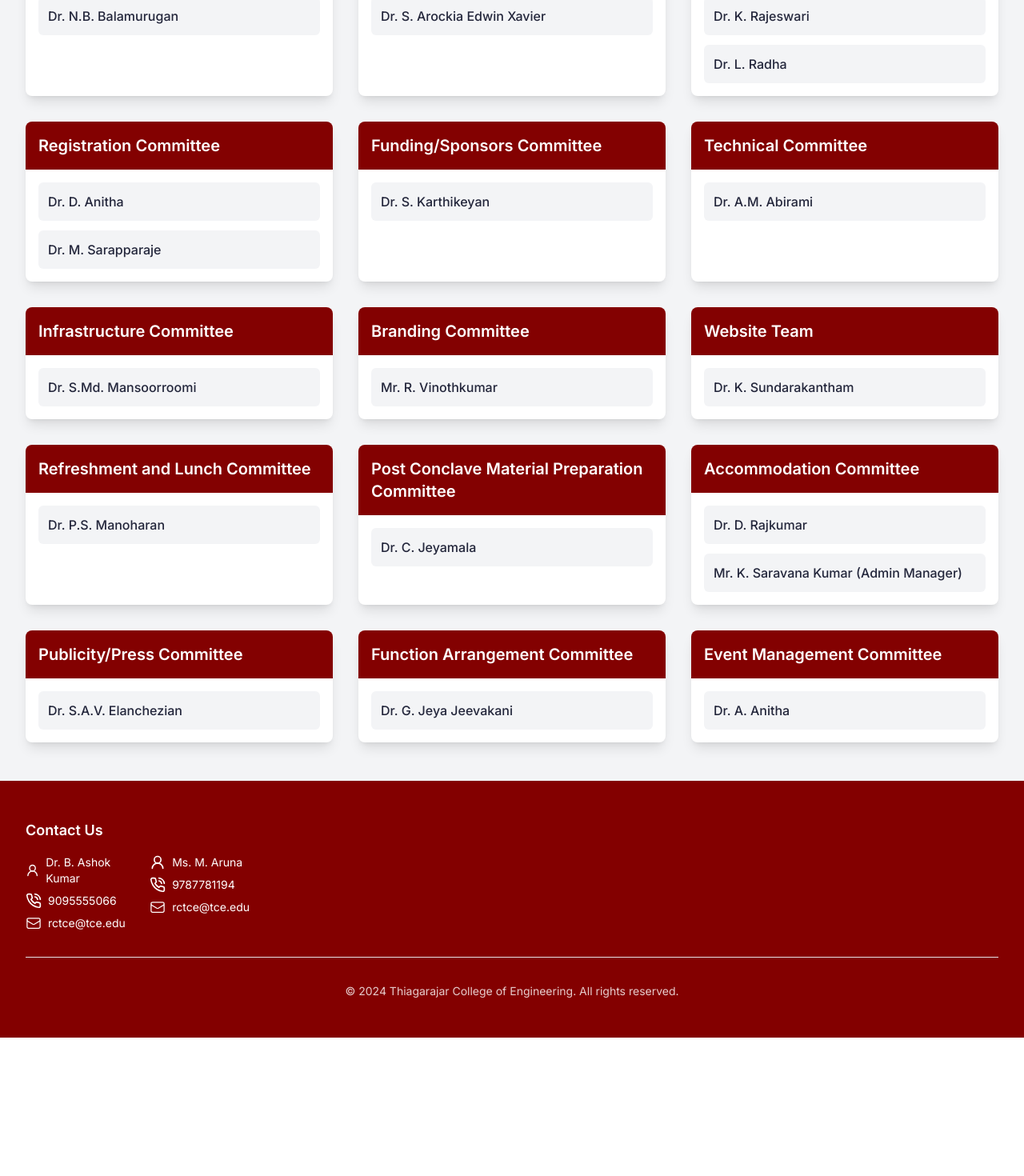
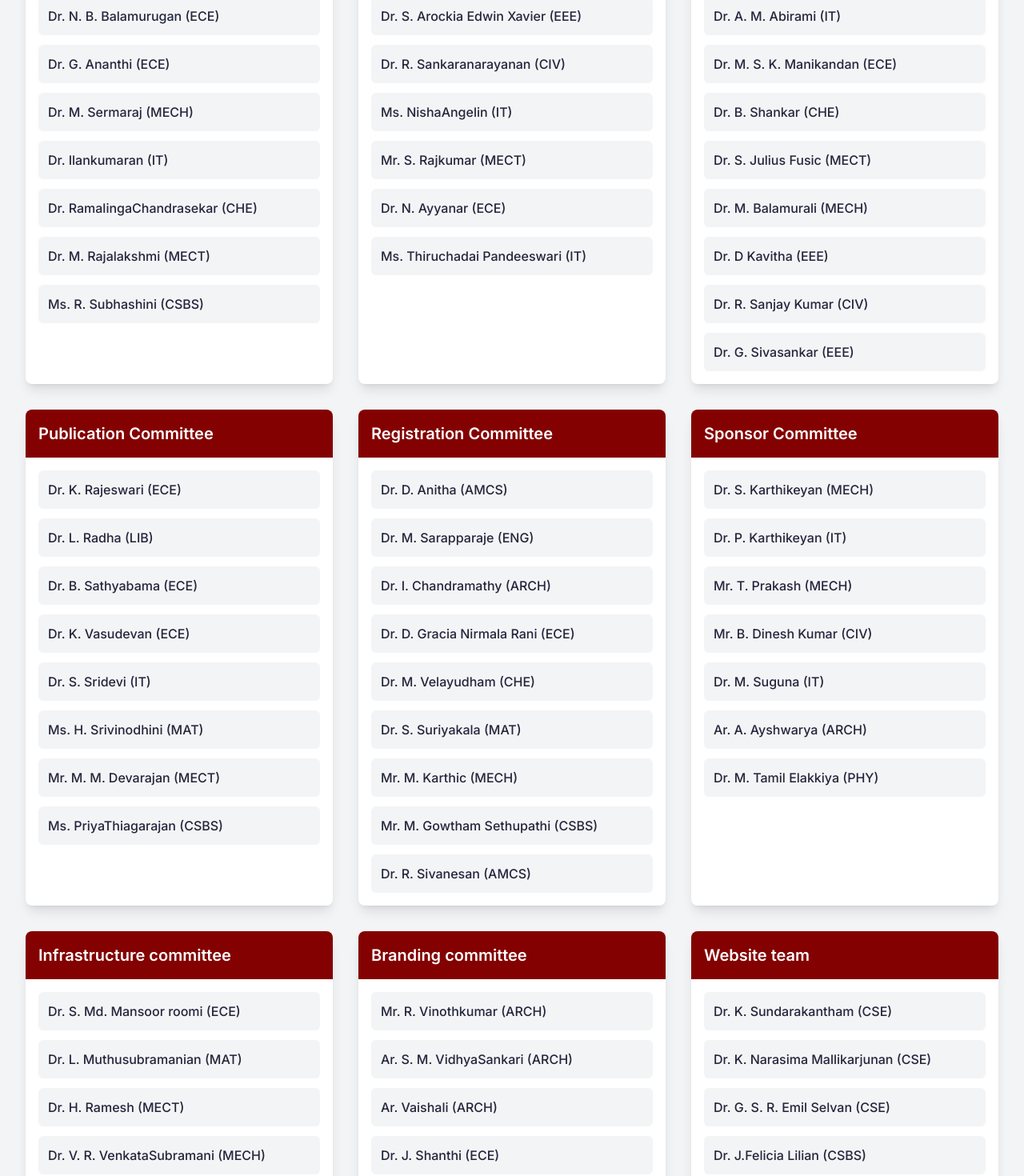
Before and after one commit to kmrsanthosh/TCEResearchConclave, a Next.js app: page /TCEResearchConclave/committee in a window 1280 px wide. Shown: the part 900-2370 px from the top of the page at 80% size. Before the commit the page ends 2197 px from the top, so only its background shows below. Built offline with nearby package versions, Linux system fonts and the light colour scheme.

Commit message:
Changed Commitee Members List

```diff
--- a/app/committee/page.tsx
+++ b/app/committee/page.tsx
@@ -49,193 +49,189 @@ const committees: Committee[] = [
   {
     title: "Programme Committee",
     members: [
-      "Dr. N.B. Balamurugan",
-      // "Dr. G. Ananthi",
-      // "Dr. M. Sermaraj",
-      // "Dr. Ilankumaran",
-      // "Dr. Ramalinga Chandrasekar",
-      // "Dr. M. Rajalakshmi",
-      // "Ms. R. Subhashini",
+      "Dr. N. B. Balamurugan (ECE)",
+      "Dr. G. Ananthi (ECE)",
+      "Dr. M. Sermaraj (MECH)",
+      "Dr. Ilankumaran (IT)",
+      "Dr. RamalingaChandrasekar (CHE)",
+      "Dr. M. Rajalakshmi (MECT)",
+      "Ms. R. Subhashini (CSBS)",
     ],
   },
   {
     title: "Finance Committee",
     members: [
-      "Dr. S. Arockia Edwin Xavier",
-      // "Mr. M. Sivakumar (Accounts)",
-      // "Dr. R. Sankaranarayanan",
-      // "Ms. Nisha Angelin",
-      // "Mr. S. Rajkumar",
-      // "Dr. N. Ayyanar",
-      // "Ms. S. Thiruchadai Pandeeswari",
+      "Dr. S. Arockia Edwin Xavier (EEE)",
+      "Dr. R. Sankaranarayanan (CIV)",
+      "Ms. NishaAngelin (IT)",
+      "Mr. S. Rajkumar (MECT)",
+      "Dr. N. Ayyanar (ECE)",
+      "Ms. Thiruchadai Pandeeswari (IT)",
+    ],
+  },
+  {
+    title: "Technical Committee",
+    members: [
+      "Dr. A. M. Abirami (IT)",
+      "Dr. M. S. K. Manikandan (ECE)",
+      "Dr. B. Shankar (CHE)",
+      "Dr. S. Julius Fusic (MECT)",
+      "Dr. M. Balamurali (MECH)",
+      "Dr. D Kavitha (EEE)",
+      "Dr. R. Sanjay Kumar (CIV)",
+      "Dr. G. Sivasankar (EEE)",
     ],
   },
   {
     title: "Publication Committee",
     members: [
-      "Dr. K. Rajeswari",
-      // "Dr. B. Sathyabama",
-      // "Dr. K. Vasudevan",
-      // "Dr. S. Sridevi",
-      "Dr. L. Radha",
-      // "Ms. H. Srivinodhini",
-      // "Mr. M.M. Devarajan",
-      // "Ms. Priya Thiagarajan",
+      "Dr. K. Rajeswari (ECE)",
+      "Dr. L. Radha (LIB)",
+      "Dr. B. Sathyabama (ECE)",
+      "Dr. K. Vasudevan (ECE)",
+      "Dr. S. Sridevi (IT)",
+      "Ms. H. Srivinodhini (MAT)",
+      "Mr. M. M. Devarajan (MECT)",
+      "Ms. PriyaThiagarajan (CSBS)",
     ],
   },
   {
     title: "Registration Committee",
     members: [
-      "Dr. D. Anitha",
-      "Dr. M. Sarapparaje",
-      // "Dr. I. Chandramathy",
-      // "Dr. D. Gracia Nirmala Rani",
-      // "Dr. M. Velayudham",
-      // "Dr. S. Suriyakala",
-      // "Mr. M. Karthic",
-      // "Mr. M. Gowtham Sethupathi",
-      // "Dr. R. Sivanesan",
+      "Dr. D. Anitha (AMCS)",
+      "Dr. M. Sarapparaje (ENG)",
+      "Dr. I. Chandramathy (ARCH)",
+      "Dr. D. Gracia Nirmala Rani (ECE)",
+      "Dr. M. Velayudham (CHE)",
+      "Dr. S. Suriyakala (MAT)",
+      "Mr. M. Karthic (MECH)",
+      "Mr. M. Gowtham Sethupathi (CSBS)",
+      "Dr. R. Sivanesan (AMCS)",
     ],
   },
   {
-    title: "Funding/Sponsors Committee",
+    title: "Sponsor Committee",
     members: [
-      "Dr. S. Karthikeyan",
-      // "Dr. P. Karthikeyan",
-      // "Mr. T. Prakash",
-      // "Mr. B. Dinesh Kumar",
-      // "Dr. R.S. Swarnalakshmi",
-      // "Dr. K.V. Uma",
-      // "Ar. A. Ayshwarya",
-      // "Dr. M. Tamil Elakkiya",
-      // "Mr. H. Ramesh",
+      "Dr. S. Karthikeyan (MECH)",
+      "Dr. P. Karthikeyan (IT)",
+      "Mr. T. Prakash (MECH)",
+      "Mr. B. Dinesh Kumar (CIV)",
+      "Dr. M. Suguna (IT)",
+      "Ar. A. Ayshwarya (ARCH)",
+      "Dr. M. Tamil Elakkiya (PHY)",
     ],
   },
   {
-    title: "Technical Committee",
+    title: "Infrastructure committee",
     members: [
-      "Dr. A.M. Abirami",
-      // "Dr. M.S.K. Manikandan",
-      // "Dr. B. Shankar",
-      // "Dr. S. Julius Fusic",
-      // "Dr. M. Balamurali",
-      // "Ms. R. Subhashni",
-      // "Dr. D. Kavitha",
-      // "Dr. R. Sanjay Kumar",
-      // "Dr. G. Sivasankar",
+      "Dr. S. Md. Mansoor roomi (ECE)",
+      "Dr. L. Muthusubramanian (MAT)",
+      "Dr. H. Ramesh (MECT)",
+      "Dr. V. R. VenkataSubramani (MECH)",
+      "Dr. V. Ravi Sankar (CIV)",
+      "Dr. C. Vignesh (MECH)",
+      "Dr. P. Velusamy (PHY)",
+      "Mr. S. Parthasarathi (MECT)",
     ],
   },
   {
-    title: "Infrastructure Committee",
+    title: "Branding committee",
     members: [
-      "Dr. S.Md. Mansoorroomi",
-      // "Dr. L. Muthusubramanian",
-      // "Dr. H. Ramesh",
-      // "Dr. V.R. Venkata Subramani",
-      // "Dr. V. Ravi Sankar",
-      // "Dr. C. Vignesh",
-      // "Dr. P. Velusamy",
-      // "Mr. S. Parthasarathi",
+      "Mr. R. Vinothkumar (ARCH)",
+      "Ar. S. M. VidhyaSankari (ARCH)",
+      "Ar. Vaishali (ARCH)",
+      "Dr. J. Shanthi (ECE)",
+      "Dr. J. Dharani (CSE)",
+      "Mr. S. Santhana Hari (CSE)",
+      "Ar. S. Ragul (ARCH)",
     ],
   },
   {
-    title: "Branding Committee",
+    title: "Website team",
     members: [
-      "Mr. R. Vinothkumar",
-      // "Ar. S.M. Vidhya Sankari",
-      // "Ar. Vaishali",
-      // "Dr. J. Shanthi",
-      // "Ar. P. Pavalavelsh",
-      // "Dr. J. Dharani",
-      // "Mr. S. Santhana Hari",
-      // "Ar. S. Raghul",
+      "Dr. K. Sundarakantham (CSE)",
+      "Dr. K. Narasima Mallikarjunan (CSE)",
+      "Dr. G. S. R. Emil Selvan (CSE)",
+      "Dr. J.Felicia Lilian (CSBS)",
+      "Mr. M.A.Ganesh (MECT)",
+      "Dr. A J Sunija (CHE)",
+      "Dr. G. Prabhakar (ECE)",
+      "Dr. B. Surya Devi (AMCS)",
     ],
   },
   {
-    title: "Website Team",
+    title: "Refreshment and Lunch committee",
     members: [
-      "Dr. K. Sundarakantham",
-      // "Dr. K. Narasima Mallikarjunan",
-      // "Dr. G.S.R. Emil Selvan",
-      // "Dr. J. Felicia Lilian",
-      // "Mr. M.A. Ganesh",
-      // "Dr. A.J. Sunija",
-      // "Dr. G. Prabhakar",
-      // "Dr. B. Surya Devi",
+      "Dr. P. S. Manoharan (EEE)",
+      "Dr. S. Prasanna (CSE)",
+      "Dr. E. Murugavalli (ECE)",
+      "Dr. P. Victor (MAT)",
+      "Dr. M. S. Govardhanan (MECH)",
+      "Mr. S. A. R. Sheik Masthan (MECT)",
+      "Mr. C. Selvakumar (MECH)",
     ],
   },
   {
-    title: "Refreshment and Lunch Committee",
+    title: "Post conclave material preparation committee",
     members: [
-      "Dr. P.S. Manoharan",
-      // "Dr. S. Prasanna",
-      // "Dr. E. Murugavalli",
-      // "Dr. P. Victor",
-      // "Dr. S. Saravanakumar",
-      // "Mr. S.A.R. Sheik Masthan",
-      // "Mr. C. Selvakumar",
+      "Dr. C. Jeyamala (IT)",
+      "Dr. B. Subbulakshmi (CSE)",
+      "Ms. S. Pudumalar (IT)",
+      "Ms. P M Devie (EEE)",
+      "Dr. M. Senthilarasi (ECE)",
+      "Mr. V. Janakiraman",
+      "Dr. M. Nirmala Devi (CSE)",
     ],
   },
   {
-    title: "Post Conclave Material Preparation Committee",
+    title: "Accommodation committee",
     members: [
-      "Dr. C. Jeyamala",
-      // "Dr. B. Subbulakshmi",
-      // "Ms. S. Pudumalar",
-      // "Ms. P.M. Devie",
-      // "Dr. M. Senthilarasi",
-      // "Mr. V. Janakiraman",
-      // "Dr. M. Nirmala Devi",
+      "Dr. D. Rajkumar (CIV)",
+      "Mr. K. Saravana Kumar (Manager - Admin)",
+      "Dr. V. Vinoth Thyagarajan (ECE)",
+      "Dr. R. Kodipandyan (CHE)",
+      "Dr. M. P. Ramkumar (CSE)",
+      "Dr. R. Sivakumar (CHE)",
+      "Dr. K. Athiappan (CIV)",
     ],
   },
   {
-    title: "Accommodation Committee",
+    title: "Publicity/Press",
     members: [
-      "Dr. D. Rajkumar",
-      "Mr. K. Saravana Kumar (Admin Manager)",
-      // "Dr. V. Vinoth Thyagarajan",
-      // "Dr. R. Kodipandyan",
-      // "Dr. M. P. Ramkumar",
-      // "Dr. R. Sivakumar",
-      // "Dr. K. Athiappan",
+      "Dr. S. A. V. Elanchezian (ARCH)",
+      "Dr. RKC. Jeyakumar (CIV)",
+      "Dr. R. Maniarasu (MECH)",
+      "Dr. M. Jeeveraj (PHY)",
+      "Ar. S. Karthikeya Raja (ARCH)",
+      "Dr. C. Balasundar (EEE)",
     ],
   },
   {
-    title: "Publicity/Press Committee",
+    title: "Function arrangement committee",
     members: [
-      "Dr. S.A.V. Elanchezian",
-      // "Dr. R.K.C. Jeyakumar",
-      // "Dr. R. Maniarasu",
-      // "Dr. M. Jeeveraj",
-      // "Ar. S. Karthikeya Raja",
-      // "Dr. C. Balasundar",
+      "Dr. G. JeyaJeevakani (ENG)",
+      "Dr. R. Rajan Prakash (EEE)",
+      "Dr. M. L. Mahadevan (MECH)",
+      "Dr. Rajalavanya (CSE)",
+      "Mrs. A. Indrani (CSBS)",
+      "Dr. C. Mahadevi (AMCS)",
+      "Ms. S. Srimathi (AMCS)",
     ],
   },
   {
-    title: "Function Arrangement Committee",
+    title: "Event Management committee",
     members: [
-      "Dr. G. Jeya Jeevakani",
-      // "Dr. R. Rajan Prakash",
-      // "Dr. M.L. Mahadevan",
-      // "Dr. Rajalavanya",
-      // "Dr. A. Indrani",
-      // "Dr. C. Mahadevi",
-      // "Ms. S. Srimathi",
-    ],
-  },
-  {
-    title: "Event Management Committee",
-    members: [
-      "Dr. A. Anitha",
-      // "Dr. T. Chandrakumar",
-      // "Dr. V. Velkannan",
-      // "Dr. S. Sivailango",
-      // "Dr. R.S. Swarnalakshmi",
-      // "Dr. M. Meenakshi Devi",
-      // "Ms. J. Eunice",
+      "Dr. A. Anitha (MAT)",
+      "Dr. T. Chandrakumar (AMCS)",
+      "Dr. V. Velkannan (CHE)",
+      "Dr. S. Sivailango (CHE)",
+      "Dr. R. S. Swarnalakshmi (ENG)",
+      "Dr. M. Meenakshi Devi (EEE)",
+      "Ms. J. Eunice (CIV)",
     ],
   },
 ];
+
 const page = () => {
   return (
     <div className="flex flex-col items-center justify-center min-h-screen bg-gray-100">
```
